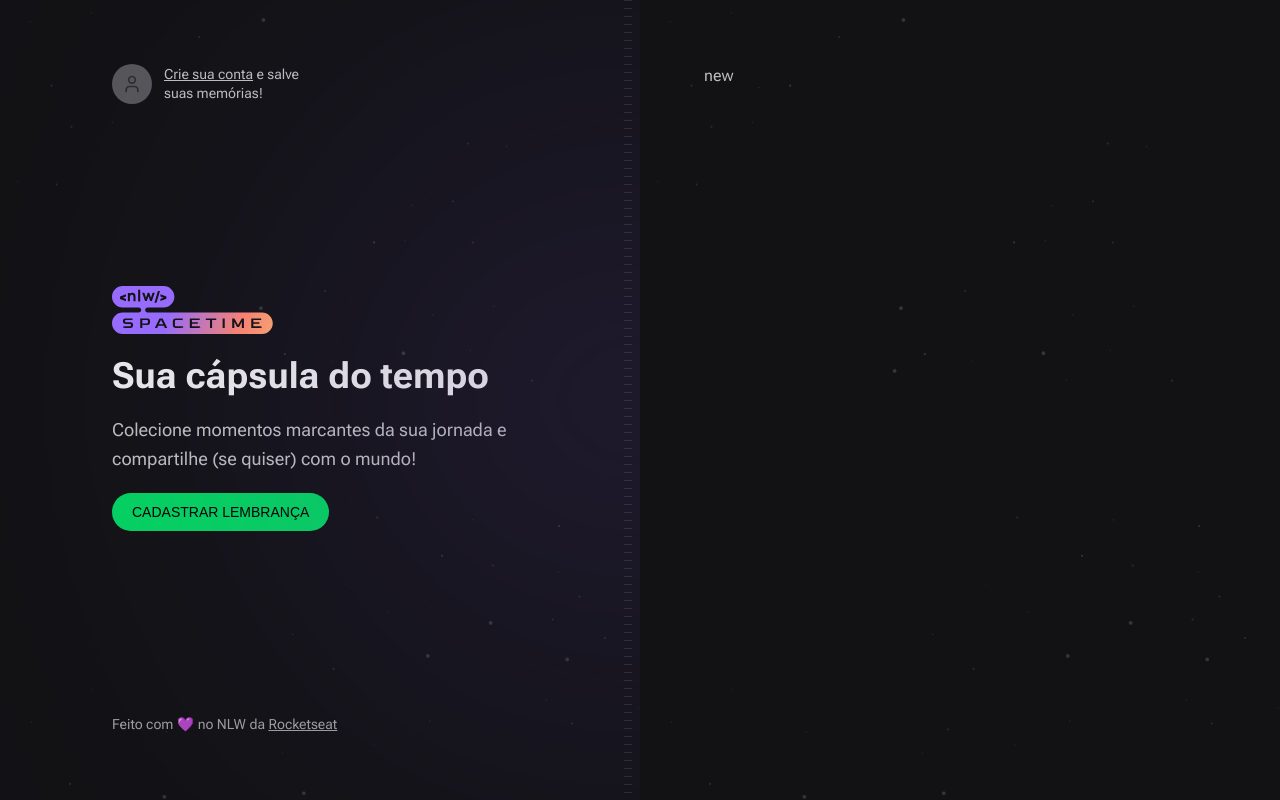
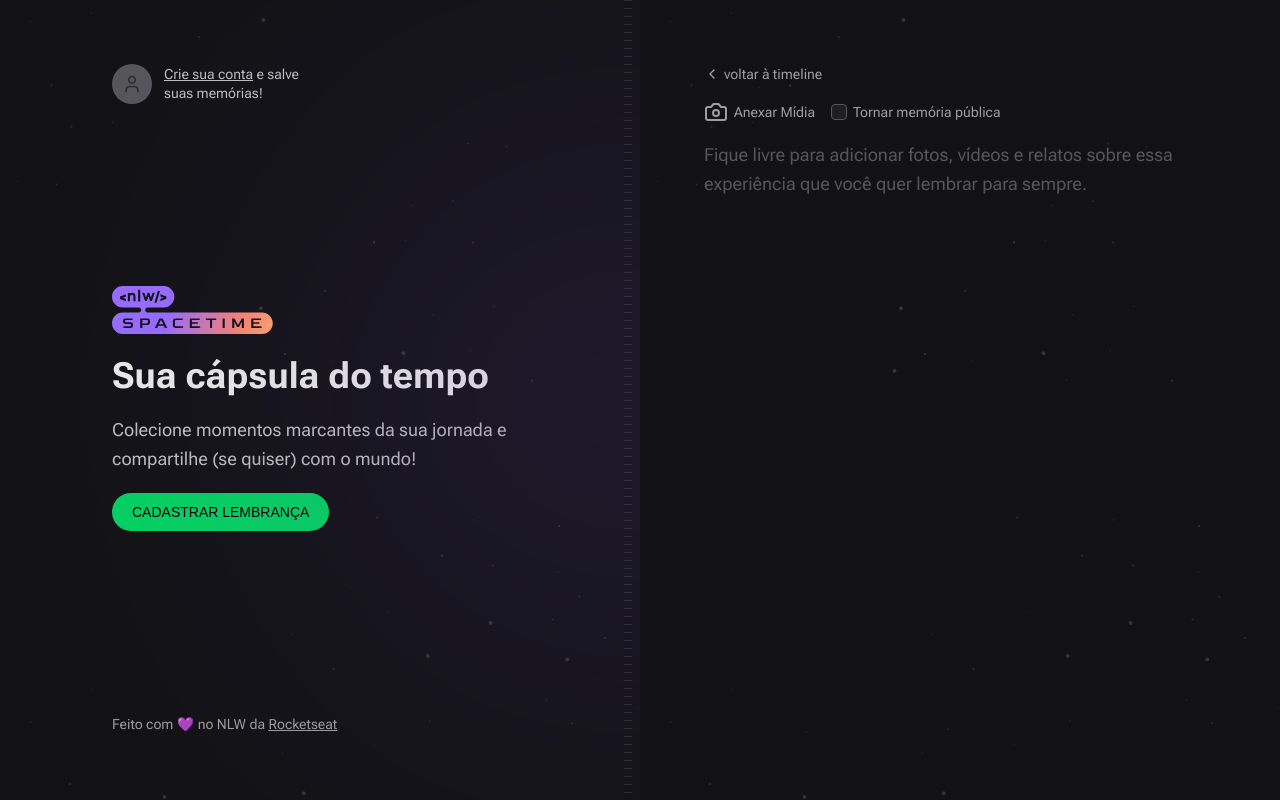
Before and after one commit to severinocarlos/NLW-Spacetime, a Next.js app in the folder web/: page /memories/new in a window 1280 px wide. Built offline with nearby package versions, Linux system fonts and the light colour scheme; no server answers; a web font is replaced by a local one.

Commit message:
feat: logout routes and authentication middleware

```diff
--- a/web/package.json
+++ b/web/package.json
@@ -24,5 +24,8 @@
     "react-dom": "18.2.0",
     "tailwindcss": "3.3.2",
     "typescript": "5.0.4"
+  },
+  "devDependencies": {
+    "@tailwindcss/forms": "^0.5.3"
   }
 }
--- a/web/src/app/api/auth/callback/route.ts
+++ b/web/src/app/api/auth/callback/route.ts
@@ -3,8 +3,9 @@
 
 export async function GET(request: NextRequest) {
     const { searchParams } = new URL(request.url)
+    const code = searchParams.get('code')
 
-    const code = searchParams.get('code')
+    const redirectTo = request.cookies.get('redirectTo')?.value
 
     const registerResponse = await api.post('/register', {
         code,
@@ -12,7 +13,7 @@
 
     const { token } = registerResponse.data
 
-    const redirectURL = new URL('/', request.url)
+    const redirectURL = redirectTo ?? new URL('/', request.url)
 
     const cookieExpireInSeconds = 60 * 60 * 24 * 30
 
--- /dev/null
+++ b/web/src/app/api/auth/logout/route.ts
@@ -0,0 +1,12 @@
+import { NextRequest, NextResponse } from "next/server";
+
+export async function GET(request: NextRequest) {
+    const redirectURL = new URL('/', request.url)
+
+    return NextResponse.redirect(redirectURL, {
+        headers: {
+            'Set-Cookie': `token=; Path=/; max-age=0;`
+        }
+    })
+
+}
--- a/web/src/app/memories/new/page.tsx
+++ b/web/src/app/memories/new/page.tsx
@@ -1,5 +1,39 @@
+import { Camera, ChevronLeft } from "lucide-react";
+import Link from "next/link";
+
 export default function NewMemory() {
     return (
-        <h1>new</h1>
+        <div className="flex flex-1 flex-col gap-4">
+            <Link
+                href="/"
+                className="flex items-center gap-1 text-sm text-gray-200 hover:text-gray-100"
+            >
+                <ChevronLeft className="h-4 w-4"/>
+                voltar à timeline
+            </Link>
+
+            <form className="flex flex-1 flex-col gap-2">
+                <div className="flex items-center gap-4">
+                    <label htmlFor="media" className="flex cursor-pointer items-center gap-1.5 text-sm text-gray-200 hover:text-gray-100">
+                        <Camera />
+                        Anexar Mídia
+                    </label>
+
+                    <label htmlFor="isPublic" className="flex items-center gap-1.5 text-sm text-gray-200 hover:text-gray-100">
+                        <input type="checkbox" name="isPublic" id="isPublic" value="true" className="h-4 w-4 rounded border-gray-400 bg-gray-700 text-purple-500"/>
+                        Tornar memória pública
+                    </label>
+                </div>
+
+                <input type="file" id="media" className="invisible h-0 w-0"/>
+                <textarea
+                    name="content"
+                    spellCheck={false}
+                    className="w-full flex-1 resize-none rounded border-0 bg-transparent p-0 text-lg leading-relaxed text-gray-100 placeholder:text-gray-400 focus:ring-0"
+                    placeholder="Fique livre para adicionar fotos, vídeos e relatos sobre essa experiência que você quer lembrar para sempre."
+                />
+            </form>
+
+        </div>
     )
 }
--- a/web/src/components/Hero.tsx
+++ b/web/src/components/Hero.tsx
@@ -1,5 +1,6 @@
 import Image from 'next/image'
 import nlwLogo from '../assets/nlw-spacetime-logo.svg'
+import Link from 'next/link'
 
 export function Hero() {
     return (
@@ -13,11 +14,11 @@
             </p>
           </div>
 
-          <a
-          href=""
+          <Link
+          href="/memories/new"
           className='inline-block rounded-full bg-green-500 px-5 py-3 font-alt text-sm uppercase leading-none text-black hover:bg-green-600'>
             CADASTRAR LEMBRANÇA
-          </a>
+          </Link>
         </div>
     )
 }
--- a/web/src/components/Profile.tsx
+++ b/web/src/components/Profile.tsx
@@ -10,7 +10,9 @@
 
             <p className='text-sm leading-snug max-w-[140px]'>
                 {name}
-                <a href="" className='block text-red-400 hover:text-red-300'>Quero sair</a>
+                <a
+                href="/api/auth/logout"
+                className='block text-red-400 hover:text-red-300'>Quero sair</a>
             </p>
         </div>
     )
--- a/web/src/lib/api.ts
+++ b/web/src/lib/api.ts
@@ -1,5 +1,5 @@
 import axios from "axios";
 
 export const api = axios.create({
-    baseURL: 'http://localhost:3333'
+    baseURL: 'http://192.168.0.106:3333'
 })
--- a/web/tailwind.config.js
+++ b/web/tailwind.config.js
@@ -64,5 +64,7 @@
       },
     },
   },
-  plugins: [],
+  plugins: [
+    require('@tailwindcss/forms'),
+  ],
 }
```
Also changed, not shown: web/src/middleware.ts (added, +21 -0 lines), 1 other file (tests, documents, lock files or other folders).
